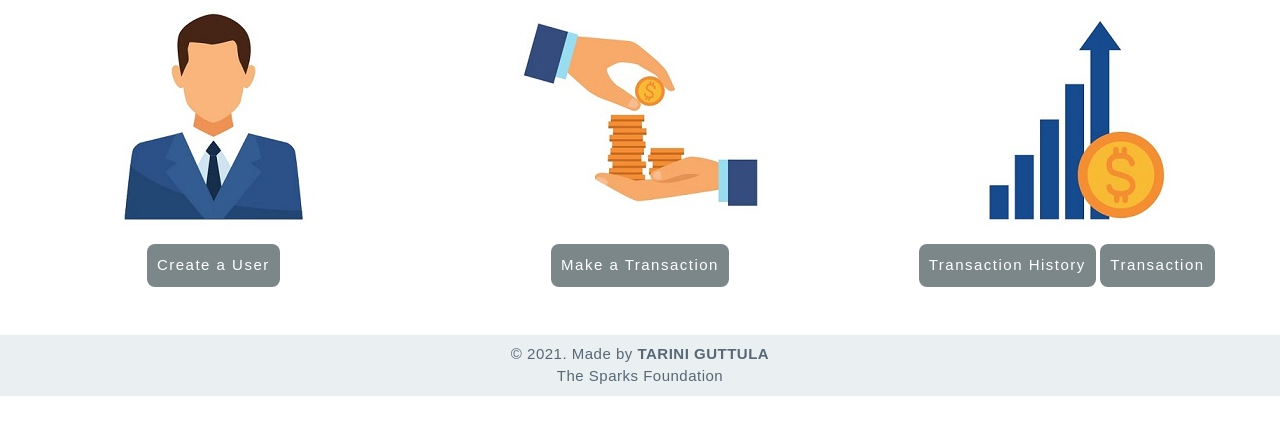
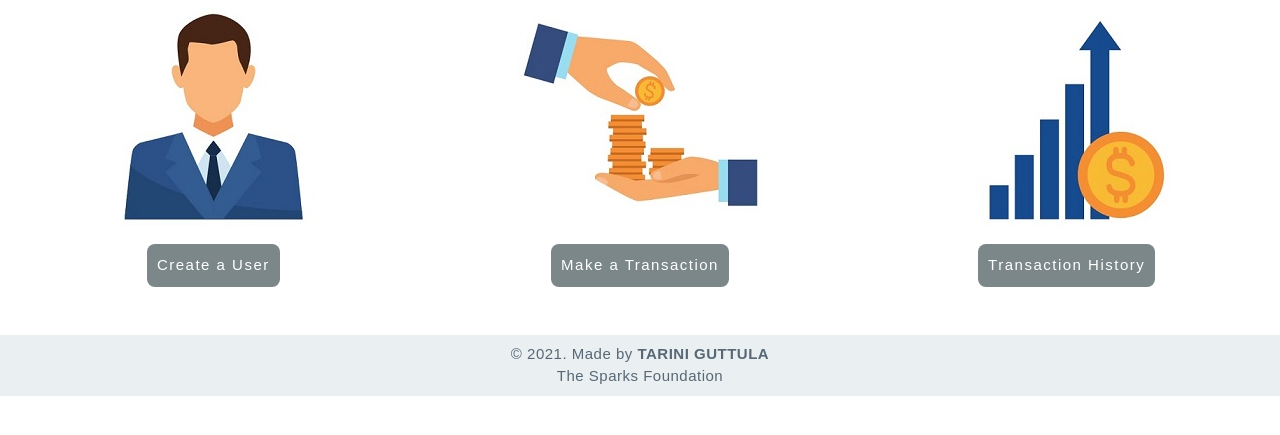
Before and after one commit to tatiniG/BasicBankingSystem, a PHP site: page / in a window 1280 px wide. Shown: the part 345-780 px from the top of the page. Run offline with PHP 8.4, Linux system fonts and the light colour scheme.

Commit message:
Update index.php

```diff
--- a/index.php
+++ b/index.php
@@ -48,7 +48,7 @@
                     <img src="history.jpg" class="img-fluid">
                     <br>
                     <a href="transactionhistory.php"><button>Transaction History</button></a>
-                     <a href="transactionhistory.php"><button>Transaction</button></a>
+
                   </div>
             </div>
       </div>
```
